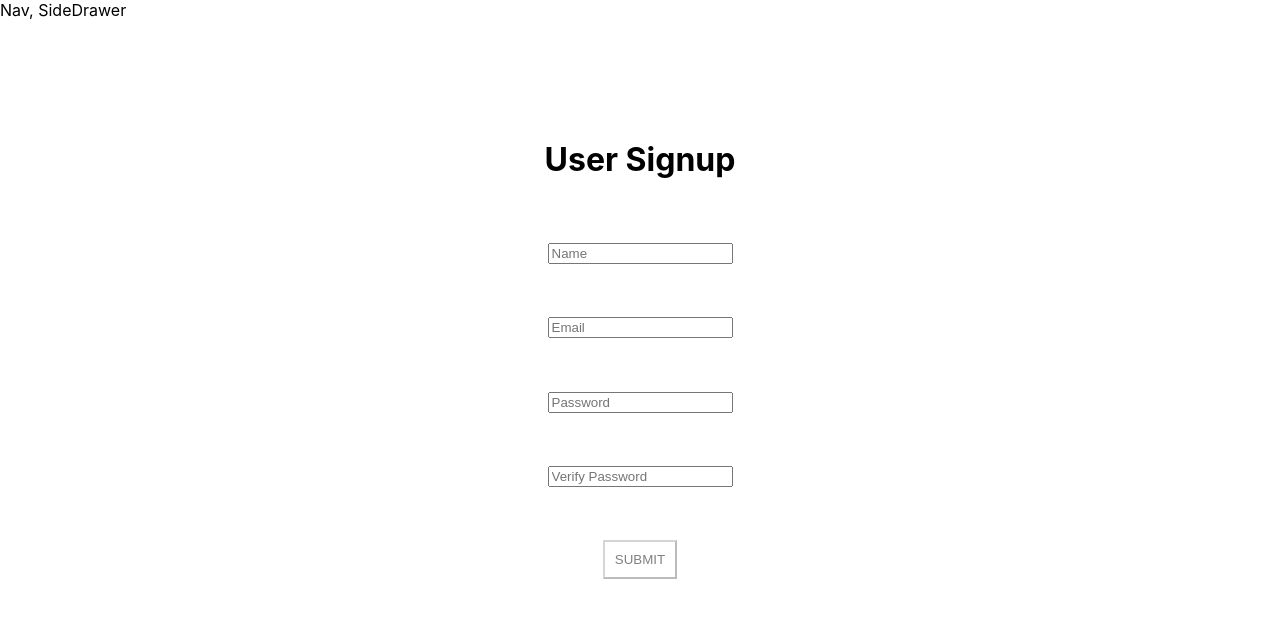
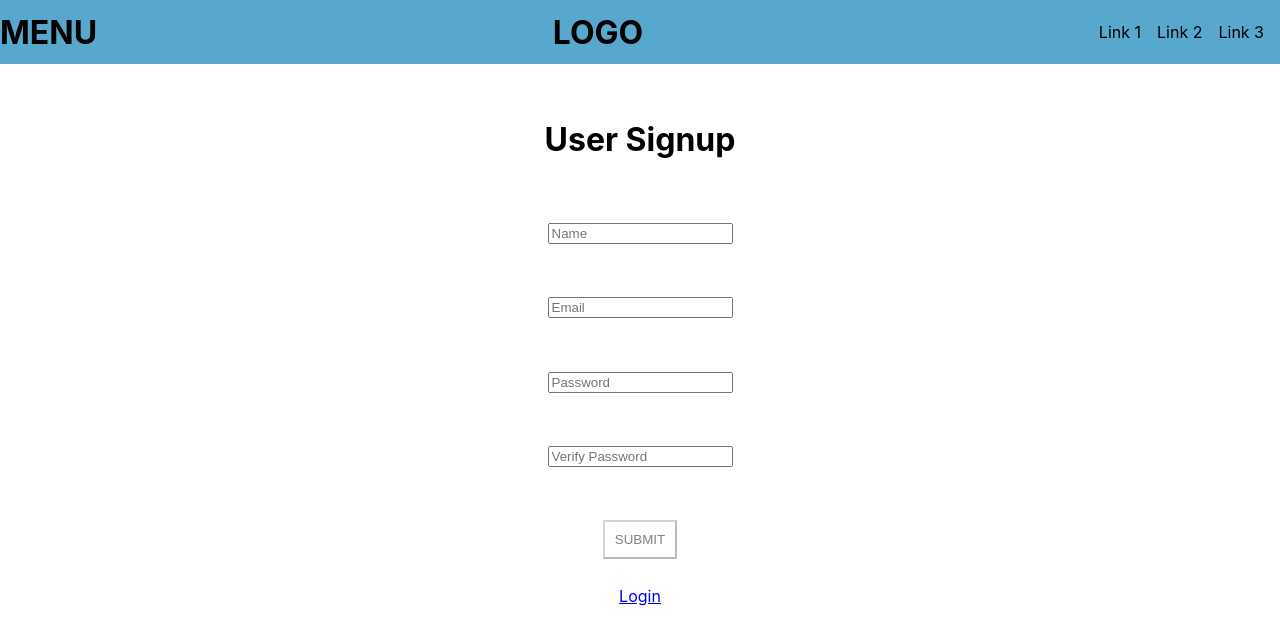
Before and after one commit to border-in-canada/Farrier-App, a React (Create React App) app: page /signup in a window 1280 px wide. Shown: the top 644 px of the page. Built offline with nearby package versions, Linux system fonts and the light colour scheme.

Commit message:
Added Login page and nav

```diff
--- a/src/App.js
+++ b/src/App.js
@@ -3,6 +3,7 @@ import Layout from './components/Layout/Layout';
 import { Route } from 'react-router-dom';
 import Splash from './components/Splash/Splash';
 import Signup from './containers/Signup/Signup';
+import Login from './containers/Login/Login';
 
 class App extends Component {
   render () {
@@ -11,6 +12,7 @@ class App extends Component {
         <Layout>
           <Route path="/" exact component={Splash} />
           <Route path="/signup" component={Signup} />
+          <Route path="/login" component={Login} />
         </Layout>
       </div>
     )
--- a/src/components/Layout/Layout.js
+++ b/src/components/Layout/Layout.js
@@ -1,9 +1,10 @@
 import React from 'react';
 import Aux from '../../hoc/Aux';
+import Toolbar from '../Navigation/Toolbar/Toolbar';
 
 const layout = (props) => (
     <Aux>
-        <div>Nav, SideDrawer</div>
+        <Toolbar />
         <main>
             {props.children}
         </main>
--- /dev/null
+++ b/src/components/Navigation/Toolbar/Toolbar.js
@@ -0,0 +1,20 @@
+import React from 'react';
+import styles from './Toolbar.module.css';
+
+const toolbar = (props) => (
+    <header className={styles.Toolbar}>
+        <div>
+            <h1>MENU</h1>
+        </div>
+        <div>
+            <h1>LOGO</h1>
+        </div>
+       <nav>
+           <div style={{paddingRight:'1em'}}>Link 1</div>
+           <div style={{paddingRight:'1em'}}>Link 2</div>
+           <div style={{paddingRight:'1em'}}>Link 3</div>
+       </nav>
+    </header>
+)
+
+export default toolbar;
--- /dev/null
+++ b/src/components/Navigation/Toolbar/Toolbar.module.css
@@ -0,0 +1,15 @@
+.Toolbar {
+    height: 4em;
+    width: 100%;
+    position: fixed;
+    top: 0;
+    left: 0;
+    display: flex;
+    justify-content: space-between;
+    align-items: center;
+    background-color: #57A8CC;
+}
+
+.Toolbar nav{
+    display: flex;
+}
--- a/src/components/Splash/Splash.js
+++ b/src/components/Splash/Splash.js
@@ -4,7 +4,7 @@ const splash = (props) => (
     <div>
         <h1>Welcome to April's Farrier App</h1>
         <p>We'll have some more stuff here eventually.<br /><br />
-        Perhaps you should sign up.</p>
+        Perhaps you should <a href='http://localhost:3006/login'>login</a> or <a href='http://localhost:3006/signup'>sign up</a>.</p>
     </div>
 )
 
--- a/src/components/UI/Button/Button.module.css
+++ b/src/components/UI/Button/Button.module.css
@@ -1,7 +1,7 @@
 .Button {
     background-color: transparent;
     padding: 10px;
-    margin-top: 2em;
+    margin: 2em 0em;
 }
 
 .Button:hover {
--- a/src/containers/Login/Login.js
+++ b/src/containers/Login/Login.js
@@ -1,39 +1,21 @@
 import React, { Component } from 'react';
 import Input from '../../components/UI/Input/Input';
 import Button from '../../components/UI/Button/Button';
-import styles from './Signup.module.css';
+import styles from './Login.module.css';
 import axios from 'axios';
 
-class Signup extends Component {
+class Login extends Component {
     state = {
         formContent: {
             //Make a helper function to make this more clean//
-            name: {
-                elementType: 'input',
-                elementConfig: {
-                    type: 'text',
-                    placeholder: 'Name'
-                },
-                value: '',
-                validation: {
-                    required: true
-                },
-                valid: false,
-                touched: false
-            },
+
             email: {
                 elementType: 'input',
                 elementConfig: {
                     type: 'email',
                     placeholder: 'Email'
                 },
-                value: '',
-                validation: {
-                    required: true,
-                    mailPattern: true
-                },
-                valid: false,
-                touched: false
+                value: ''
             },
             password: {
                 elementType: 'input',
@@ -41,80 +23,19 @@ class Signup extends Component {
                     type: 'password',
                     placeholder: 'Password'
                 },
-                value: '',
-                validation: {
-                    required: true,
-                    minLength: 8,
-                    maxLength: 24,
-                    pwPattern: true
-                },
-                valid: false,
-                touched: false
-            },
-            confirmPassword: {
-                elementType: 'input',
-                elementConfig: {
-                    type: 'password',
-                    placeholder: 'Verify Password'
-                },
-                value: '',
-                validation: {
-                    required: true,
-                    doesMatch: true
-                },
-                valid: false,
-                touched: false
+                value: ''
             }
-        },
-        submitDisabled: true
+        }
     }
 
     inputChangedHandler = (event, inputIdentifier) => {
         const updatedFormContent = {...this.state.formContent};
         const updatedFormElement = {...updatedFormContent[inputIdentifier]};
         updatedFormElement.value = event.target.value;
-        updatedFormElement.valid = this.checkValidity(updatedFormElement.value, updatedFormElement.validation);
-        updatedFormElement.touched = true;
-        console.log(updatedFormElement);
         updatedFormContent[inputIdentifier] = updatedFormElement;
         this.setState({formContent: updatedFormContent});
     }
 
-    checkValidity(value, rules) {
-        let isValid = true;
-
-        if( rules.required ) {
-            isValid = value.trim() !== '' && isValid;
-        }
-        if ( rules.mailPattern ) {
-            let regEx = new RegExp(/^\w+([\.-]?\w+)*@\w+([\.-]?\w+)*(\.\w{2,3})+$/);
-            isValid = regEx.test(value) === true && isValid;
-        }
-
-        if( rules.minLength ) {
-            isValid = value.length >= rules.minLength && isValid;
-        }
-
-        if( rules.maxLength ) {
-            isValid = value.length <= rules.maxLength && isValid;
-        }
-
-        if ( rules.pwPattern ) {
-            let pwRegEx = new RegExp(/^(?=.*[a-z])(?=.*[A-Z])(?=.*[0-9])/);
-            isValid = pwRegEx.test(value) === true && isValid;
-        }
-
-        if( rules.doesMatch ) {
-            if ( value === this.state.formContent.password.value && isValid ) {
-                isValid = true;
-            }
-            else {
-                isValid = false;
-            }
-        }
-        return isValid;
-
-    }
 
     submitHandler = (event) => {
        event.preventDefault();
@@ -123,9 +44,9 @@ class Signup extends Component {
             formData[formElementIdentifier] = this.state.formContent[formElementIdentifier].value;
         }
 
-        axios.post('http://localhost:3000/account/signup', formData, { withCredentials: true })
+        axios.post('http://localhost:3000/account/signin', formData, { withCredentials: true })
             .then(response => {
-                this.props.history.push('/');
+                this.props.history.push('/dashboard');
             })
             .catch(error => {
                 console.log('Error on Submission');
@@ -150,27 +71,22 @@ class Signup extends Component {
                     elementType={formElement.config.elementType}
                     elementConfig={formElement.config.elementConfig}
                     value={formElement.config.value}
-                    invalid={!formElement.config.valid}
-                    shouldValidate={formElement.config.validation}
-                    touched={formElement.config.touched}
                     label={formElement.config.elementConfig.label}
                     changed={(event) => this.inputChangedHandler(event, formElement.id)}
                     />
                 ))}
-                {this.state.submitDisabled !== true ?
-                <Button btnType="Success">SUBMIT</Button> :
-                <Button btnType="Disabled">SUBMIT</Button>
-                }
+                <Button btnType="Success">SUBMIT</Button>
             </form>
         );
 
         return (
             <div className={styles.FormContainer}>
-                <h1>User Signup</h1>
+                <h1>User Login</h1>
                 {form}
+                <a href='http://localhost:3006/signup'>Signup</a>
             </div>
         );
     }
 }
 
-export default Signup;
+export default Login;
--- a/src/containers/Signup/Signup.js
+++ b/src/containers/Signup/Signup.js
@@ -172,6 +172,7 @@ class Signup extends Component {
             <div className={styles.FormContainer}>
                 <h1>User Signup</h1>
                 {form}
+                <a href='http://localhost:3006/login'>Login</a>
             </div>
         );
     }
```
